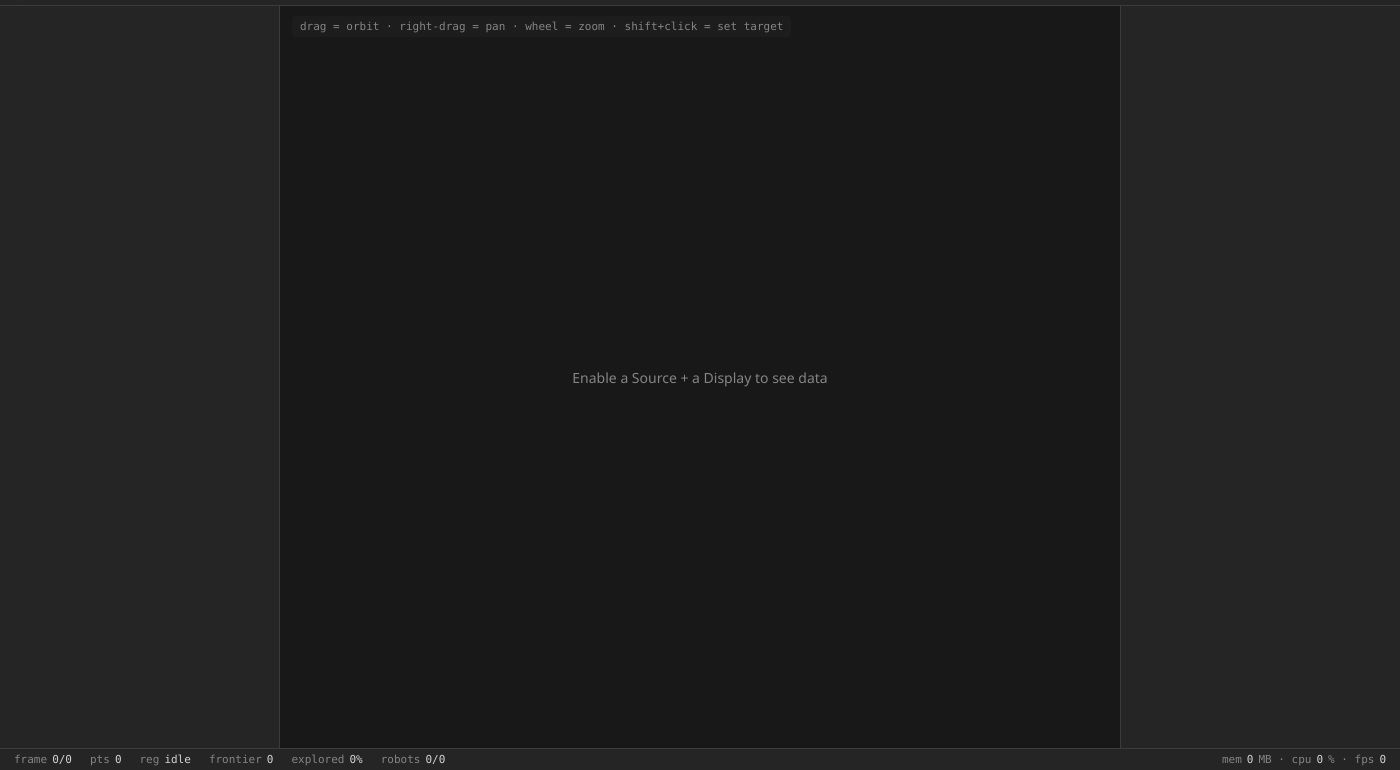
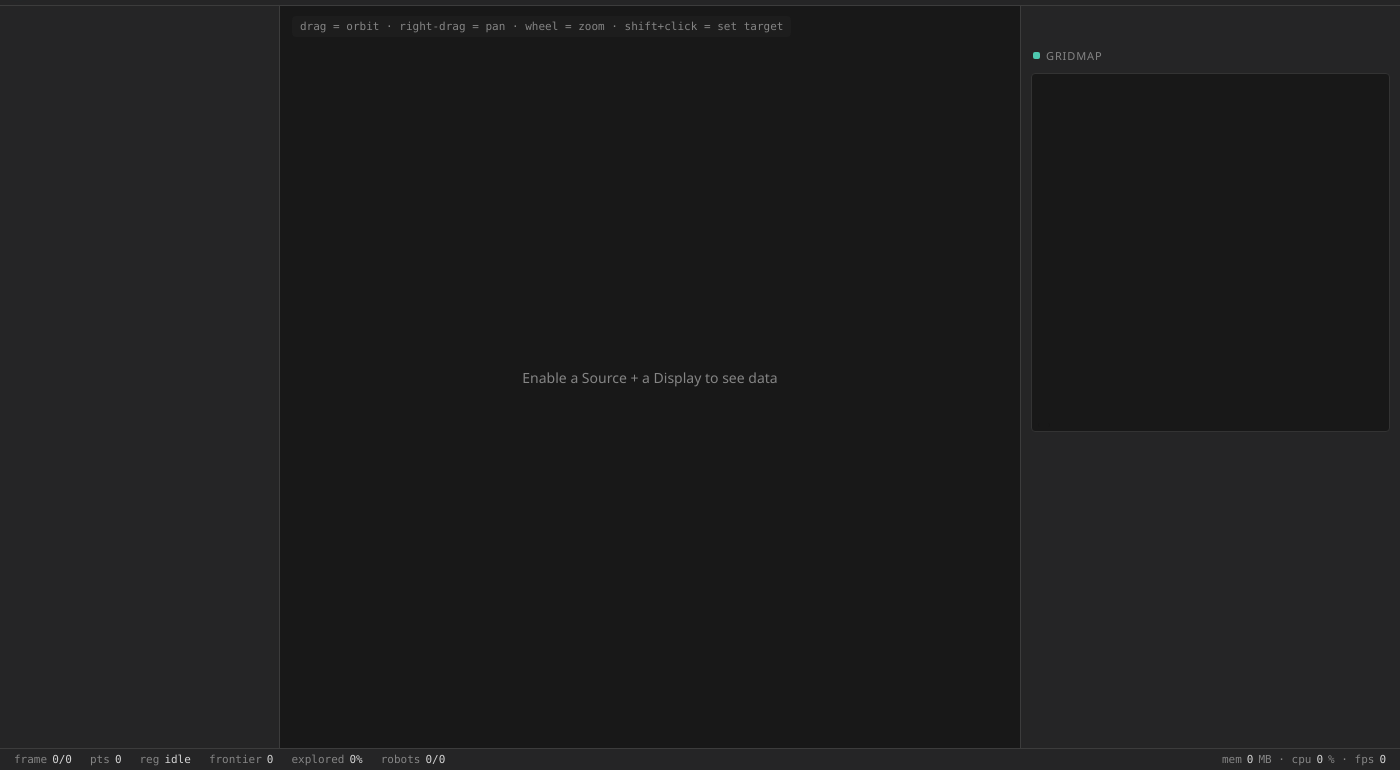
Before and after one commit to zhoudingnuo/Multi3DViz, an Electron app: page frontend/index.html in a window 1400 px wide. Shown: the part 30-800 px from the top of the page. Drawn offline with nearby package versions, Linux system fonts and the light colour scheme.

Commit message:
refactor: gridmap as resident component in controlpanel (under ICP card)
- Remove the separate #gridpanel column; layout is now 3 columns
  (sidebar | viewport | controlpanel) instead of 4.
- Gridmap canvas moved into #controlpanel below #reg-panel, wrapped in
  #gridmap-section with a square aspect-ratio container.
- Remove no-grid toggle (grid is always visible, no pop-in/out).
- Poll-resize the canvas for 2s after load so it picks up the final
  controlpanel width once CSS settles.

```diff
--- a/frontend/css/theme.css
+++ b/frontend/css/theme.css
@@ -48,23 +48,17 @@ html, body {
   user-select: none;
 }
 
-/* === App shell layout: Displays | 3D viewport | 2D grid | Robot/SSH control === */
+/* === App shell layout: Displays | 3D viewport | Robot/SSH/ICP/Grid control === */
 #app {
   display: grid;
-  grid-template-columns: 280px 1fr 380px 280px;
+  grid-template-columns: 280px 1fr 380px;
   grid-template-rows: 36px 1fr 22px;
   grid-template-areas:
-    "topbar      topbar   topbar      topbar"
-    "sidebar     viewport gridpanel   controlpanel"
-    "statusbar   statusbar statusbar  statusbar";
+    "topbar      topbar   topbar"
+    "sidebar     viewport controlpanel"
+    "statusbar   statusbar statusbar";
   height: 100vh;
 }
-/* Collapse the 2D grid panel when there's no grid yet so the 3D viewport gets
-   more width. Toggled by adding .no-grid on #app. */
-#app.no-grid {
-  grid-template-columns: 280px 1fr 0 280px;
-}
-#app.no-grid #gridpanel { display: none; }
 
 #topbar {
   grid-area: topbar;
@@ -193,22 +187,27 @@ html, body {
   display: flex; flex-direction: column; gap: var(--gap-lg);
 }
 
-/* === 2D grid panel (right) === */
-#gridpanel {
-  grid-area: gridpanel;
-  background: var(--bg-elev-1);
-  border-left: 1px solid var(--border);
+/* === 2D gridmap (resident in controlpanel, under ICP card) === */
+#gridmap-section {
+  display: flex; flex-direction: column; gap: 4px;
+}
+#gridmap-wrap {
   position: relative;
+  background: var(--bg-inset);
+  border: 1px solid var(--border-soft);
+  border-radius: var(--radius-sm);
+  aspect-ratio: 1 / 1;          /* square — gridmaps are square (1200x1200) */
   overflow: hidden;
 }
-#gridpanel canvas { display: block; width: 100%; height: 100%; }
-#gridpanel .pick {
-  position: absolute; bottom: 8px; left: 12px;
-  font-family: var(--font-mono); font-size: 11px;
+#gridmap-wrap canvas { display: block; width: 100%; height: 100%; }
+#gridmap-wrap .pick {
+  position: absolute; bottom: 4px; left: 6px;
+  font-family: var(--font-mono); font-size: 10px;
   color: var(--text-value);
-  background: rgba(30,30,30,0.9);
-  padding: 3px 7px; border-radius: var(--radius-sm);
-  pointer-events: none;
+  background: rgba(24,24,24,0.85);
+  padding: 2px 6px; border-radius: var(--radius-sm);
+  pointer-events: none; max-width: 90%;
+  overflow: hidden; text-overflow: ellipsis; white-space: nowrap;
 }
 
 /* === Status bar === */
--- a/frontend/index.html
+++ b/frontend/index.html
@@ -8,7 +8,7 @@
   <link rel="stylesheet" href="css/theme.css" />
 </head>
 <body>
-  <div id="app" class="no-grid">
+  <div id="app">
     <!-- Top bar -->
     <div id="topbar">
       <div class="logo"><span class="dot"></span><span>Multi3DViz</span></div>
@@ -26,16 +26,18 @@
       <div class="empty" id="empty-hint">Enable a Source + a Display to see data</div>
     </div>
 
-    <!-- 2D top-down grid panel -->
-    <div id="gridpanel">
-      <canvas id="grid-canvas"></canvas>
-      <div class="pick" id="grid-pick"></div>
-    </div>
-
-    <!-- Right control panel: robot fleet + SSH + registration -->
+    <!-- Right control panel: robot fleet + ICP + gridmap (all stacked) -->
     <div id="controlpanel">
       <div id="robot-panel"></div>
       <div id="reg-panel"></div>
+      <!-- 2D top-down gridmap (resident component under ICP card) -->
+      <div id="gridmap-section">
+        <div class="section-title">Gridmap</div>
+        <div id="gridmap-wrap">
+          <canvas id="grid-canvas"></canvas>
+          <div class="pick" id="grid-pick"></div>
+        </div>
+      </div>
     </div>
 
     <!-- Status bar -->
--- a/frontend/js/app.js
+++ b/frontend/js/app.js
@@ -43,6 +43,13 @@ const grid = new GridView(document.getElementById('grid-canvas'), (p) => {
   gridPick.textContent = `cell (${p.i},${p.j})  world (${p.worldX.toFixed(2)},${p.worldY.toFixed(2)})m  ${vtext}`;
 });
 window.addEventListener('resize', () => { scene.resize(); grid.resize(); });
+// The gridmap canvas lives in the controlpanel — its size isn't known until
+// the CSS layout settles. Poll-resize for the first 2s after load.
+let _rszCount = 0;
+const _rszTimer = setInterval(() => {
+  grid.resize();
+  if (++_rszCount > 20) clearInterval(_rszTimer);
+}, 100);
 
 // --- plugin catalog sidebar ---
 const panel = new PluginPanel(document.getElementById('plugin-list'), ws);
@@ -84,7 +91,8 @@ ws.onSceneGrid = (op) => {
     grid.setSemOverlay(op);
   } else {
     grid.setGrid(op);
-    document.getElementById('app').classList.remove('no-grid');
+    // Gridmap is now a resident component (always visible in controlpanel) —
+    // no need to toggle visibility. Just resize on first data.
     requestAnimationFrame(() => grid.resize());
   }
   report({ event: 'grid', id: op.id, w: op.width, h: op.height });
```
